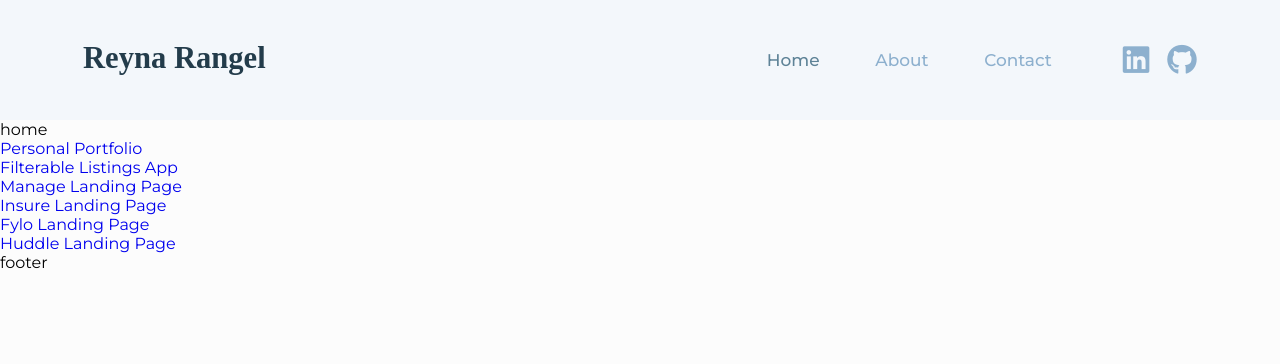
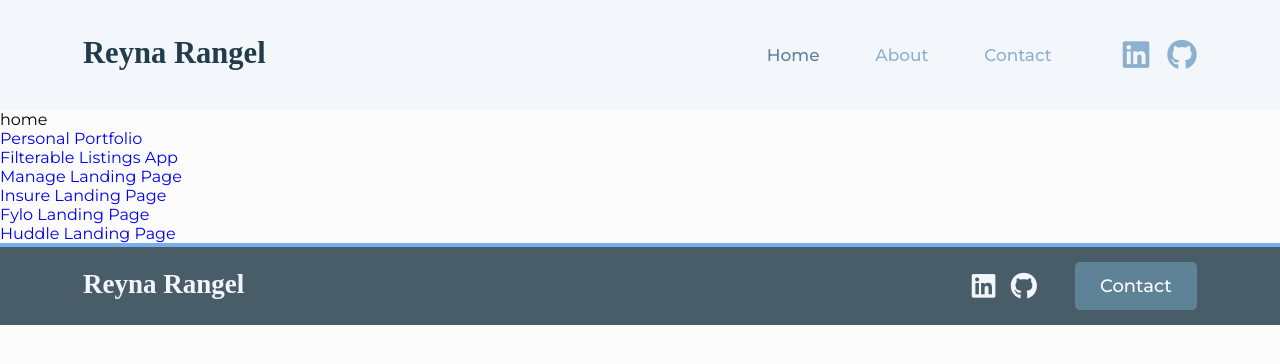
Before and after one commit to rangelreyna/portfolio, a React (Create React App) app: page / in a window 1280 px wide. Shown: the top 364 px of the page. Built offline with nearby package versions, Linux system fonts and the light colour scheme; a web font is replaced by a local one.

Commit message:
built footer

```diff
--- a/src/App.css
+++ b/src/App.css
@@ -34,14 +34,21 @@ a {
 }
 
 .button {
+  padding: 15px 38px;
   border: none;
+  border-radius: 5px;
   font-family: inherit;
+  font-size: 1.1875rem;
+  font-weight: 500;
+  background-color: #79afec;
+  color: #fff;
   -webkit-transition: background-color 0.3s;
   transition: background-color 0.3s;
 }
 
 .button:hover {
   cursor: pointer;
+  background-color: #8cbef8;
 }
 
 .header {
@@ -208,7 +215,7 @@ a {
 
 @media only screen and (min-width: 900px) {
   .header {
-    height: 120px;
+    height: 110px;
   }
   .header__logo img {
     width: 188px;
@@ -258,6 +265,8 @@ a {
   .header__link {
     font-size: 1.06rem;
     color: #8db0ce;
+    -webkit-transition: color 0.3s;
+    transition: color 0.3s;
   }
   .header__link:hover {
     color: #4282b3;
@@ -268,9 +277,114 @@ a {
   }
   .header__socials i {
     font-size: 1.9rem;
+    -webkit-transition: color 0.3s;
+    transition: color 0.3s;
   }
   .header__socials i:hover {
     color: #4282b3;
+  }
+}
+
+.footer {
+  padding: 8vw 0 10vw 0;
+  background-color: #495d69;
+  border-top: 4px solid #79afec;
+}
+
+.footer .container {
+  display: -webkit-box;
+  display: -ms-flexbox;
+  display: flex;
+  -webkit-box-orient: vertical;
+  -webkit-box-direction: normal;
+      -ms-flex-direction: column;
+          flex-direction: column;
+  -webkit-box-align: center;
+      -ms-flex-align: center;
+          align-items: center;
+}
+
+.footer__logo {
+  margin-bottom: 30px;
+}
+
+.footer__logo img {
+  display: block;
+  width: 175px;
+  height: auto;
+}
+
+.footer__socials {
+  width: 80px;
+  margin: 0 auto 35px auto;
+  display: -webkit-box;
+  display: -ms-flexbox;
+  display: flex;
+  -webkit-box-pack: justify;
+      -ms-flex-pack: justify;
+          justify-content: space-between;
+}
+
+.footer__socials i {
+  font-size: 1.875rem;
+  color: #f3f7fb;
+  -webkit-transition: color 0.3s;
+  transition: color 0.3s;
+}
+
+.footer__socials i:hover {
+  color: #8cbef8;
+}
+
+.footer__contact-btn {
+  background-color: #5e8397;
+}
+
+.footer__contact-btn:hover {
+  background-color: #79afec;
+}
+
+@media only screen and (min-width: 900px) {
+  .footer {
+    padding: 15px 0;
+  }
+  .footer .container {
+    -webkit-box-orient: horizontal;
+    -webkit-box-direction: normal;
+        -ms-flex-direction: row;
+            flex-direction: row;
+    -webkit-box-pack: justify;
+        -ms-flex-pack: justify;
+            justify-content: space-between;
+  }
+  .footer__logo {
+    margin-bottom: unset;
+  }
+  .footer__logo img {
+    width: 166px;
+  }
+  .footer__links-wrapper {
+    width: 225px;
+    display: -webkit-box;
+    display: -ms-flexbox;
+    display: flex;
+    -webkit-box-pack: justify;
+        -ms-flex-pack: justify;
+            justify-content: space-between;
+    -webkit-box-align: center;
+        -ms-flex-align: center;
+            align-items: center;
+  }
+  .footer__socials {
+    width: 65px;
+    margin: unset;
+  }
+  .footer__socials i {
+    font-size: 1.6875rem;
+  }
+  .footer__contact-btn {
+    padding: 13px 25px;
+    font-size: 1.125rem;
   }
 }
 
--- /dev/null
+++ b/src/components/Button.js
@@ -0,0 +1,10 @@
+
+function Button({ className, onClick, content }) {
+  return (
+    <button className={className + " button"} onClick={onClick}>
+      {content}
+    </button>
+  );
+}
+
+export default Button;
--- a/src/components/Footer.js
+++ b/src/components/Footer.js
@@ -1,10 +1,20 @@
-import { Link, withRouter } from 'react-router-dom';
+import { Link } from 'react-router-dom';
+import { Logo, Socials, Button } from 'components';
+import { logo_footer } from 'assets/svgs';
 
 function Footer() {
   return (
-    <div className="footer">
-      <p>footer</p>
-    </div>
+    <footer className="footer">
+      <div className="container">
+        <Logo logo={logo_footer} className={"footer__logo"} />
+        <div className="footer__links-wrapper">
+          <Socials className={"footer__socials"} />
+          <Link to="/contact">
+            <Button className={"footer__contact-btn"} content={"Contact"}/>
+          </Link>
+        </div>
+      </div>
+    </footer>
   );
 }
 
--- a/src/components/index.js
+++ b/src/components/index.js
@@ -1,4 +1,5 @@
 export { default as Header } from './Header/Header';
+export { default as Button } from './Button';
 export { default as Footer } from './Footer';
 export { default as Logo } from './Logo';
 export { default as Socials } from './Socials';
--- a/src/styles/_globals.scss
+++ b/src/styles/_globals.scss
@@ -32,11 +32,18 @@ a{
 }
 
 .button{
+    padding: 15px 38px;
     border: none;
+    border-radius: 5px;
     font-family: inherit;
+    font-size: 1.1875rem;
+    font-weight: $font_medium;
+    background-color: $blue;
+    color: #fff;
     transition: background-color 0.3s;
     &:hover{
         cursor: pointer;
+        background-color: $bright_blue;
     }
 }
 
--- a/src/styles/components/_footer.scss
+++ b/src/styles/components/_footer.scss
@@ -1,11 +1,83 @@
 
 .footer{
+    padding: 8vw 0 10vw 0;
+    background-color: $very_dark_gray_blue;
+    border-top: 4px solid $blue;
 
-    //
+    .container{
+        display: flex;
+        flex-direction: column;
+        align-items: center;
+    }
+
+    &__logo{
+        margin-bottom: 30px;
+        img{
+            display: block;
+            width: 175px;
+            height: auto;
+        }
+    }
+
+    &__socials{
+        width: 80px;
+        margin: 0 auto 35px auto;
+        display: flex;
+        justify-content: space-between;
+        i{
+            font-size: 1.875rem; // 30px
+            color: $very_light_blue;
+            transition: color 0.3s;
+            &:hover{
+                color: $bright_blue;
+            }
+        }
+    }
+
+    &__contact-btn{
+        background-color: $dark_gray_blue;
+        &:hover{
+            background-color: $blue;
+        }
+    }
 
 }
 
 // Desktop Media Query
 @media only screen and (min-width: 900px){
-    //
+    .footer{
+        padding: 15px 0;
+
+        .container{
+            flex-direction: row;
+            justify-content: space-between;
+        }
+
+        &__logo{
+            margin-bottom: unset;
+            img{
+                width: 166px;
+            }
+        }
+
+        &__links-wrapper{
+            width: 225px;
+            display: flex;
+            justify-content: space-between;
+            align-items: center;
+        }
+
+        &__socials{
+            width: 65px;
+            margin: unset;
+            i{
+                font-size: 1.6875rem; // 27px
+            }
+        }
+
+        &__contact-btn{
+            padding: 13px 25px;
+            font-size: 1.125rem;
+        }
+    }
 }
--- a/src/styles/components/_header.scss
+++ b/src/styles/components/_header.scss
@@ -124,7 +124,7 @@
 // Desktop Media Query
 @media only screen and (min-width: 900px){
     .header{
-        height: 120px;
+        height: 110px;
 
         &__logo img{
             width: 188px;
@@ -168,6 +168,7 @@
         &__link{
             font-size: 1.06rem;
             color: $gray_blue;
+            transition: color 0.3s;
             &:hover{
                 color: $dark_blue;
             }
@@ -178,6 +179,7 @@
             margin: unset;
             i{
                 font-size: 1.9rem;
+                transition: color 0.3s;
                 &:hover{
                     color: $dark_blue;
                 }
```
Also changed, not shown: src/pages/index.js (+4 -4 lines), src/pages/About/About.js (renamed from src/pages/About.js), src/pages/Contact/Contact.js (renamed from src/pages/Contact.js), src/pages/Home/Home.js (renamed from src/pages/Home.js), src/pages/Project/Project.js (renamed from src/pages/Project.js), 1 other file (tests, documents, lock files or other folders).
